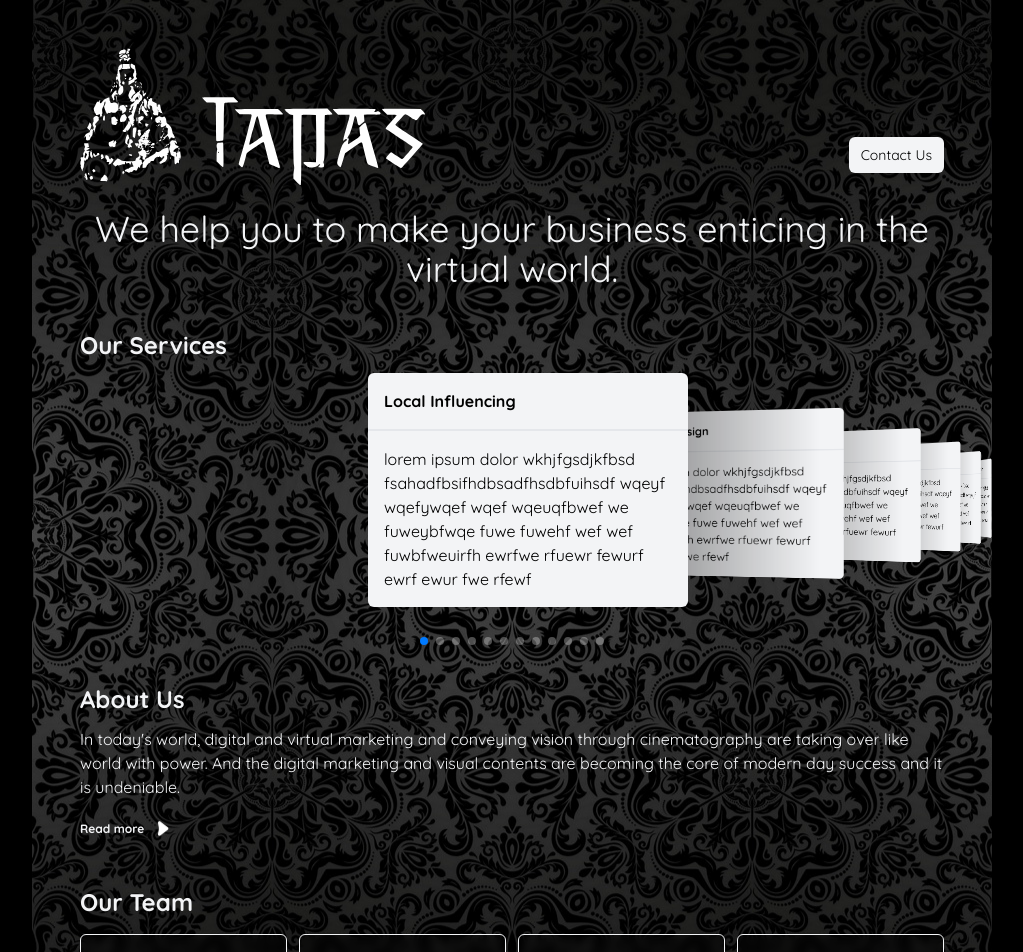
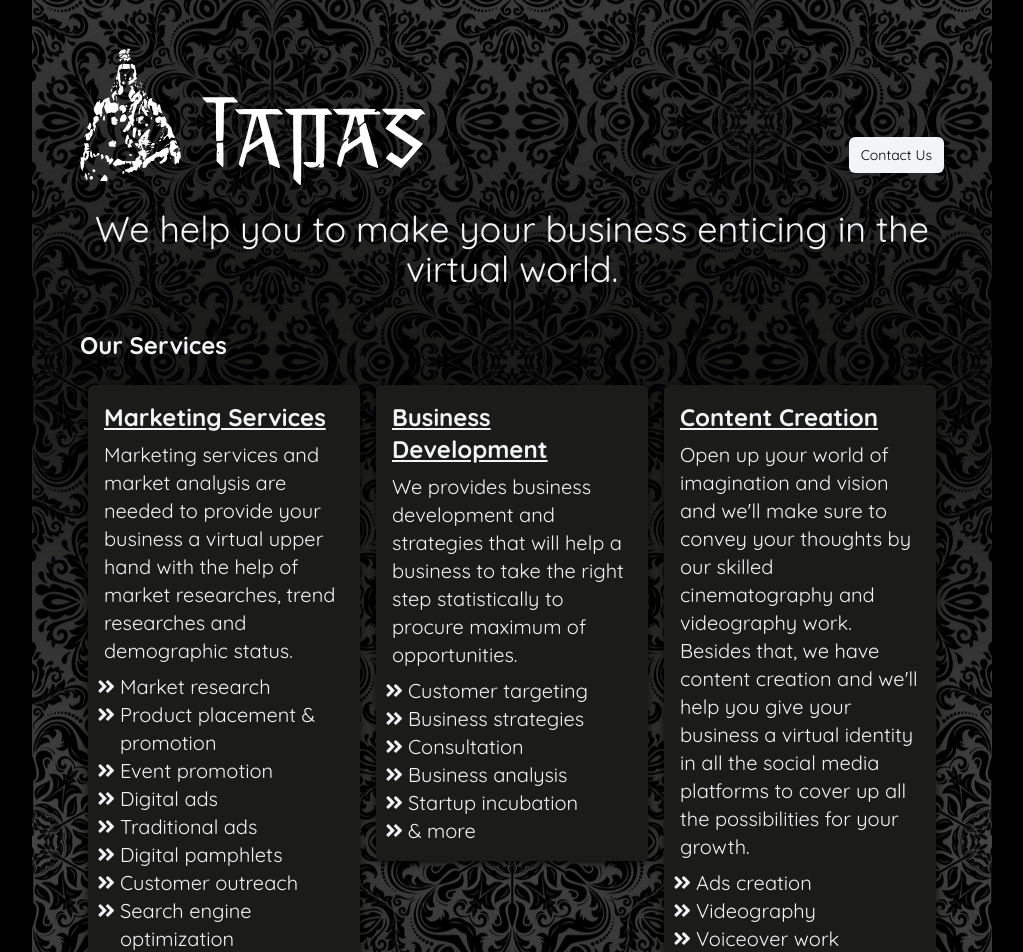
Before and after one commit to iam-doctor-j/tapas-fe, a React (Create React App) app: page / in a window 1280 px wide. Shown: the top 952 px of the page, without its empty margins (128-1151 px from the left). Built offline with nearby package versions, Linux system fonts and the light colour scheme.

Commit message:
Added New Services and design

```diff
--- a/public/index.html
+++ b/public/index.html
@@ -35,6 +35,13 @@
     <link
       href="https://fonts.googleapis.com/css2?family=Quicksand:wght@300;400;500;600;700&display=swap"
       rel="stylesheet"
+    />
+    <link
+      rel="stylesheet"
+      href="https://cdnjs.cloudflare.com/ajax/libs/font-awesome/5.15.4/css/all.min.css"
+      integrity="sha512-1ycn6IcaQQ40/MKBW2W4Rhis/DbILU74C1vSrLJxCq57o941Ym01SwNsOMqvEBFlcgUa6xLiPY/NS5R+E6ztJQ=="
+      crossorigin="anonymous"
+      referrerpolicy="no-referrer"
     />
   </head>
   <body style="background: black">
--- a/src/components/About/About.jsx
+++ b/src/components/About/About.jsx
@@ -39,7 +39,10 @@ const About = () => {
       >
         About Us
       </motion.h1>
-      <motion.article layout className="text-gray-100 about-us relative">
+      <motion.article
+        layout
+        className="text-gray-100 about-us relative text-xl bg-monogray shadow-xlc rounded-md px-4 py-1 mt-4"
+      >
         <p>
           In today's world, digital and virtual marketing and conveying vision
           through cinematography are taking over like world with power. And the
--- a/src/components/Main/Main.jsx
+++ b/src/components/Main/Main.jsx
@@ -9,13 +9,14 @@ import OurServices from "../OurServices/OurServices";
 import TeamCard from "../TeamCard/TeamCard";
 
 import ContactUsModal from "../ContactUsModal/ContactUsModal";
+import OurServicesNext from "../OurServicesNext/OurServicesNext";
 
 SwiperCore.use([EffectCoverflow, Pagination]);
 
 const Main = () => {
   const [modalVisible, setModalVisible] = useState(false);
   return (
-    <section className="bg-pattern min-h-screen w-full sm:w-3/4 overflow-hidden mx-auto bg-center p-6 sm:p-12">
+    <section className="bg-pattern min-h-screen w-full lg:w-3/4 overflow-hidden mx-auto bg-center p-6 sm:p-12">
       <div className="flex justify-between items-center">
         <Logo width="40%" />
         <ContactUsButton onClick={() => setModalVisible(true)} />
@@ -23,7 +24,8 @@ const Main = () => {
       <p className="text-gray-100 text-2xl sm:text-3xl md:text-4xl sm:text-center sm:my-6 my-8">
         We help you to make your business enticing in the virtual world.
       </p>
-      <OurServices />
+      {/* <OurServices /> */}
+      <OurServicesNext />
       <About />
       <h1 className="text-gray-100 text-lg sm:text-xl md:text-2xl mt-11 sm:mt-10 font-bold">
         Our Team
--- /dev/null
+++ b/src/components/OurServicesNext/OurServicesNext.jsx
@@ -0,0 +1,27 @@
+import React from "react";
+import styles from "./OurServicesNext.module.css";
+import services from "../../data/servicesNext.json";
+import ServiceCard from "../ServiceCard/ServiceCard";
+
+const OurServicesNext = () => {
+  return (
+    <React.Fragment>
+      <h1 className="text-gray-100 text-lg sm:text-xl md:text-2xl sm:mt-10 font-bold ">
+        Our Services
+      </h1>
+      <div className="mt-4 flex md:flex-row flex-col justify-evenly items-start">
+        {services &&
+          services.map((e) => (
+            <ServiceCard
+              title={e.name}
+              details={e.details}
+              listItems={e.items}
+              className="sm:mt-2 mx-2 md:w-80"
+            />
+          ))}
+      </div>
+    </React.Fragment>
+  );
+};
+
+export default OurServicesNext;
--- /dev/null
+++ b/src/components/ServiceCard/ServiceCard.jsx
@@ -0,0 +1,17 @@
+import React from "react";
+
+const ServiceCard = ({ title, details, listItems, className }) => {
+  return (
+    <div
+      className={`bg-monogray p-4 w-full shadow-xlc rounded-md text-gray-100 text-xl ${className}`}
+    >
+      <h2 className="font-bold text-2xl underline">{title}</h2>
+      <article className=" mt-2">{details}</article>
+      <ul className="list-arrow pl-4 mt-2 custom">
+        {listItems && listItems.length && listItems.map((e) => <li>{e}</li>)}
+      </ul>
+    </div>
+  );
+};
+
+export default ServiceCard;
--- a/src/components/TeamCard/TeamCard.jsx
+++ b/src/components/TeamCard/TeamCard.jsx
@@ -1,6 +1,6 @@
 const TeamCard = ({ name, designation }) => {
   return (
-    <div className="bg-black text-gray-100 p-4 rounded-md text-center bg-opacity-40 backdrop-filter backdrop-blur-sm border border-gray-100">
+    <div className="bg-monogray shadow-xlc text-gray-100 p-4 rounded-md text-center ">
       {name}
       <span className="text-xs block">({designation})</span>
     </div>
--- /dev/null
+++ b/src/data/servicesNext.json
@@ -0,0 +1,43 @@
+[
+  {
+    "name": "Marketing Services",
+    "items": [
+      "Market research",
+      "Product placement & promotion",
+      "Event promotion",
+      "Digital ads ",
+      "Traditional ads",
+      "Digital pamphlets",
+      "Customer outreach",
+      "Search engine optimization"
+    ],
+    "details": "Marketing services and market analysis are needed to provide your business a virtual upper hand with the help of market researches, trend researches and demographic status."
+  },
+  {
+    "name": "Business Development",
+    "items": [
+      "Customer targeting",
+      "Business strategies",
+      "Consultation",
+      "Business analysis",
+      "Startup incubation",
+      "& more"
+    ],
+    "details": "We provides business development and strategies that will help a business to take the right step statistically to procure maximum of opportunities."
+  },
+  {
+    "name": "Content Creation",
+    "items": [
+      "Ads creation",
+      "Videography",
+      "Voiceover work",
+      "Promotional content",
+      "Social media management",
+      "Photoshoots",
+      "Website design, developement & maintainance",
+      "Status report",
+      "Youtube video creation"
+    ],
+    "details": "Open up your world of imagination and vision and we'll make sure to convey your thoughts by our skilled cinematography and videography work. Besides that, we have content creation and we'll help you give your business a virtual identity in all the social media platforms to cover up all the possibilities for your growth."
+  }
+]
--- a/src/index.css
+++ b/src/index.css
@@ -2,6 +2,11 @@
 @tailwind components;
 @tailwind utilities;
 
+@counter-style doubleArrow {
+  system: cyclic;
+  symbols: "\f101";
+  suffix: " ";
+}
 * {
   font-family: "Quicksand", sans-serif;
 }
@@ -20,6 +25,16 @@ body {
   height: 100%;
 }
 
+ul.custom > li::marker {
+  display: inline-block;
+  font-style: normal;
+  font-variant: normal;
+  text-rendering: auto;
+  -webkit-font-smoothing: antialiased;
+  font-family: "Font Awesome 5 Free";
+  font-weight: 900;
+}
+
 code {
   font-family: source-code-pro, Menlo, Monaco, Consolas, "Courier New",
     monospace;
--- a/tailwind.config.js
+++ b/tailwind.config.js
@@ -6,6 +6,15 @@ module.exports = {
       backgroundImage: (theme) => ({
         pattern: "url('assets/bg.jpg')",
       }),
+      backgroundColor: (theme) => ({
+        monogray: "rgba(27,27,25,var(--tw-bg-opacity))",
+      }),
+      boxShadow: (theme) => ({
+        xlc: "0 0px 15px -3px rgba(0, 0, 0, 1), 0 4px 6px -2px rgba(0, 0, 0, 0.5)",
+      }),
+      listStyleType: (theme) => ({
+        arrow: "doubleArrow",
+      }),
     },
   },
   variants: {
```
Also changed, not shown: src/components/OurServicesNext/OurServicesNext.module.css (added).
